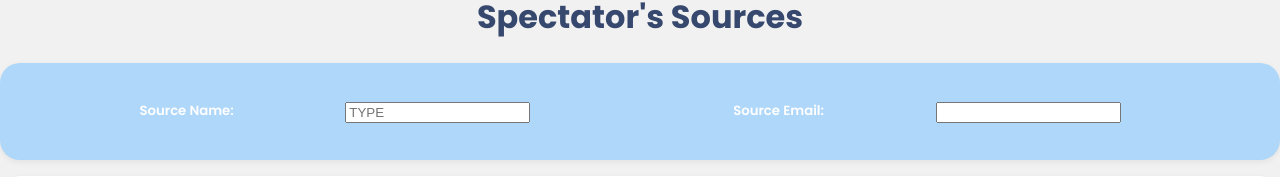
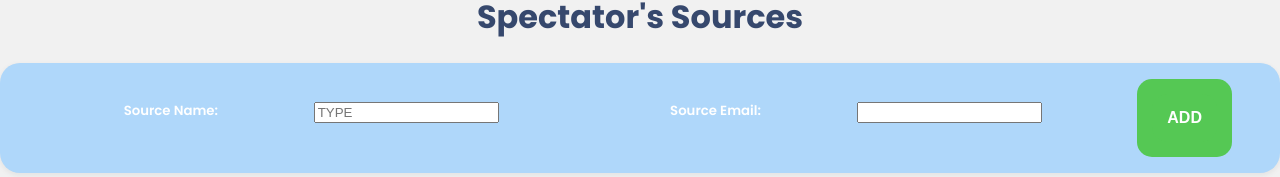
Before and after one commit to fabiolavillatoro2003/Spectator, a React (Create React App) app in the folder react-app/: page / in a window 1280 px wide. Shown: the part 227-404 px from the top of the page. Built offline with nearby package versions, Linux system fonts and the light colour scheme.

Commit message:
Finished navigation bar react components entirely!!

```diff
--- a/react-app/src/App.js
+++ b/react-app/src/App.js
@@ -1,7 +1,7 @@
-import Logo from './Logo.svg';
+import logo from './logo.svg';
 import './App.css';
 import NavButton from './components/NavButton';
-import AddButton from './components/AddButton';
+
 
 function App() {
   return (
@@ -12,8 +12,8 @@ function App() {
         <h1 className="heading">Spectator's Sources</h1>
 
         <NavButton>
-          <AddButton></AddButton>
         </NavButton>
+
 
       </div>
 
--- a/react-app/src/components/navButton.js
+++ b/react-app/src/components/navButton.js
@@ -1,3 +1,5 @@
+import AddButton from './AddButton';
+
 function NavButton(){
     return (
         <div className="nav">
@@ -9,6 +11,7 @@ function NavButton(){
             Source Email:
             </h5>
             <div className="whitebox"><input type="text"/></div>
+            <AddButton></AddButton>
           </div>
     );
 }
```
